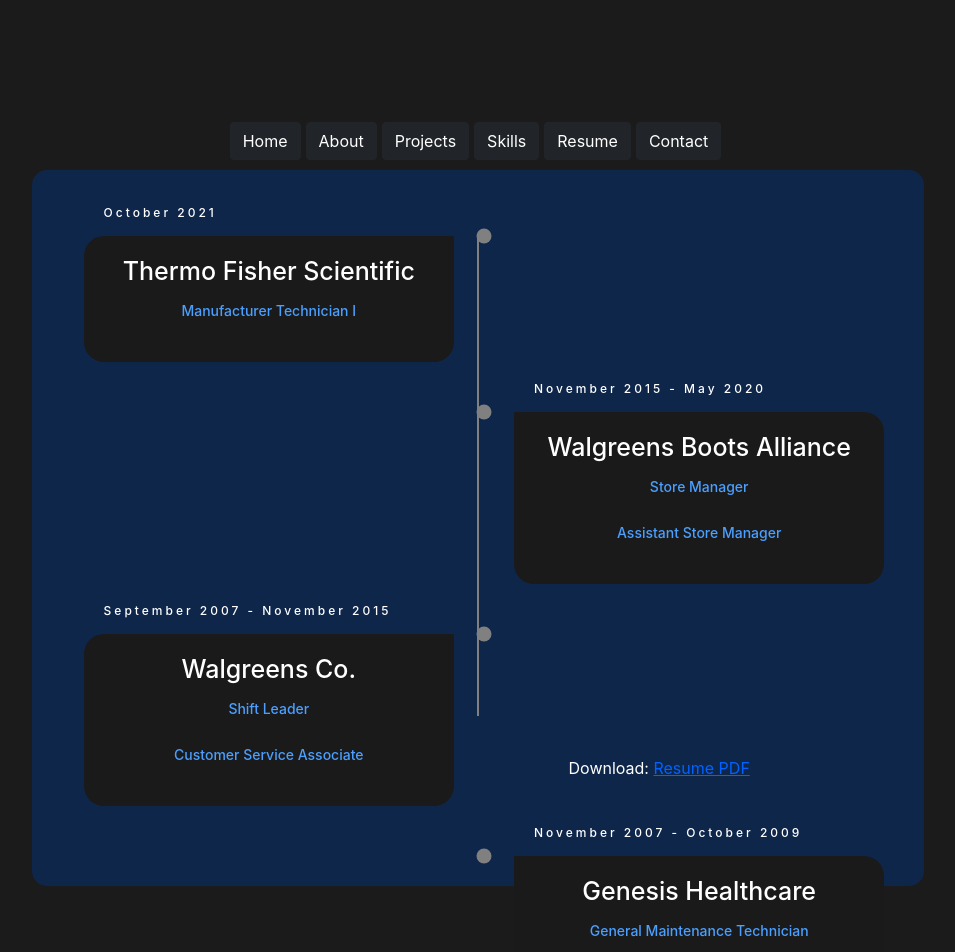
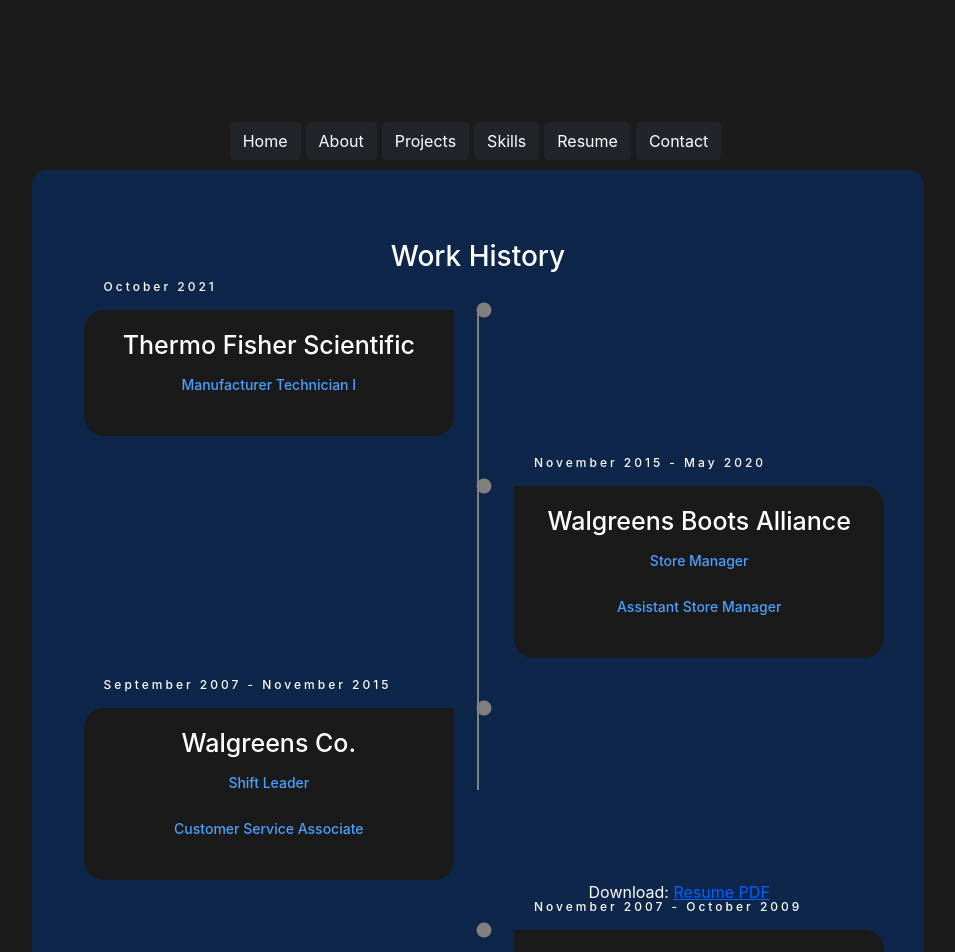
Before and after one commit to ErikMoxley/erik-moxley, a React (Create React App) app: page /resume in a window 1280 px wide. Shown: the top 952 px of the page, without its empty margins (162-1117 px from the left). Built offline with nearby package versions, Linux system fonts and the light colour scheme.

Commit message:
final changes tor res section

```diff
--- a/src/components/pages/Resume.js
+++ b/src/components/pages/Resume.js
@@ -4,18 +4,19 @@
 const About = () => {
     return (
 <div class="timeline-container">
+<h3>Work History</h3>
   <div class="timeline">
     <ul>
       <li>
         <div class="timeline-content">
-          <h3 class="date">October 2021</h3>
+          <h4 class="date">October 2021</h4>
           <h1>Thermo Fisher Scientific</h1>
           <p>Manufacturer Technician I</p>
         </div>
       </li>
       <li>
         <div class="timeline-content">
-          <h3 class="date">November 2015 - May 2020</h3>
+          <h4 class="date">November 2015 - May 2020</h4>
           <h1>Walgreens Boots Alliance</h1>
           <p>Store Manager</p>
           <p>Assistant Store Manager</p>
@@ -23,7 +24,7 @@
       </li>
       <li>
         <div class="timeline-content">
-          <h3 class="date">September 2007 - November 2015</h3>
+          <h4 class="date">September 2007 - November 2015</h4>
           <h1>Walgreens Co.</h1>
           <p>Shift Leader</p>
           <p>Customer Service Associate</p>
@@ -31,7 +32,7 @@
       </li>
       <li>
         <div class="timeline-content">
-          <h3 class="date">November 2007 - October 2009</h3>
+          <h4 class="date">November 2007 - October 2009</h4>
           <h1>Genesis Healthcare</h1>
           <p>General Maintenance Technician</p>
         </div>
--- a/src/styles/Content.css
+++ b/src/styles/Content.css
@@ -78,6 +78,9 @@
     left: 50%;
     transform: translate(-50%, 0%)
   }
+  .about-info h3 {
+    padding: 20px;
+  }
   @media screen and (max-width: 767px) {
     .about-info {
       width: 120%;
@@ -154,6 +157,9 @@
   text-align: center;
   position: relative;
 }
+.timeline-container h3 {
+  padding: 20px;
+}
 .timeline {
   padding-right: 10px;
   width: 100%;
@@ -195,9 +201,9 @@
   letter-spacing: 3px;
 }
 .resume-link {
-  padding: 40px;
+  padding-top: 120px;
 }
-@media only screen and (min-width: 985px) {
+@media only screen and (min-width: 995px) {
   .timeline:before {
     content: "";
     position: absolute;
@@ -250,6 +256,9 @@
   .timeline ul li:hover::before {
     background-color: rgb(255, 255, 255);
   }
+  .resume-link {
+    padding-top: 90px;
+  }
 }
 
 @media screen and (max-width: 768px) {
```
